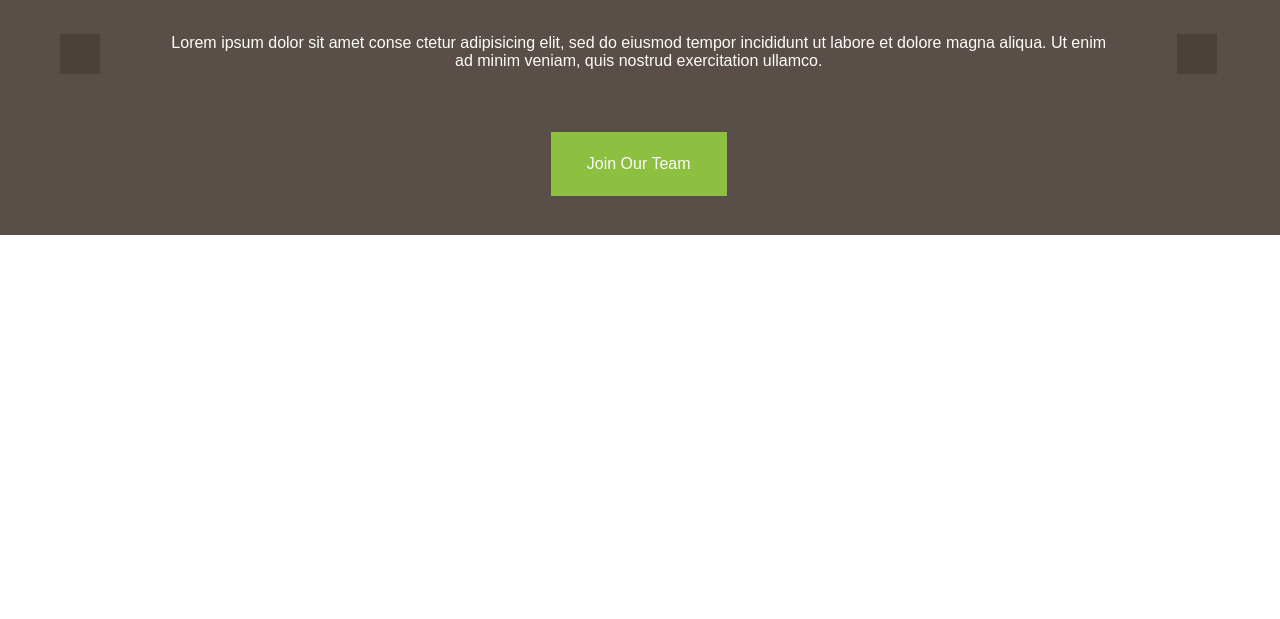
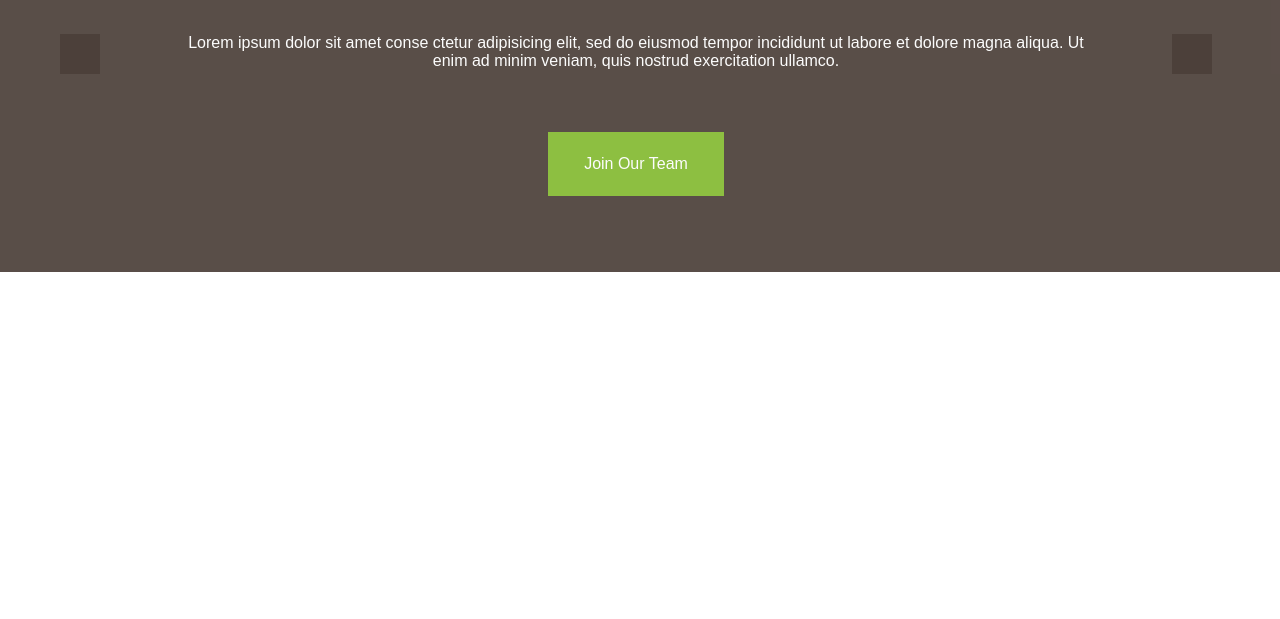
Before and after one commit to FS-TimothyMcCoy/WSP, a plain HTML site: page ProjectPlanning/components/CTA/component.html in a window 1280 px wide. Shown: the part 181-800 px from the top of the page. Drawn offline with Linux system fonts and the light colour scheme.

Commit message:
fixed width
revised fixed width and height

```diff
--- a/ProjectPlanning/components/CTA/css/component.css
+++ b/ProjectPlanning/components/CTA/css/component.css
@@ -6,8 +6,7 @@ body{
 	margin: 0;
 	}
 section{
-	width: 1286px;
-	height: 416px;
+	width: 100%;
 	background: rgba(72, 59, 53, .9);
 	}
 
```
